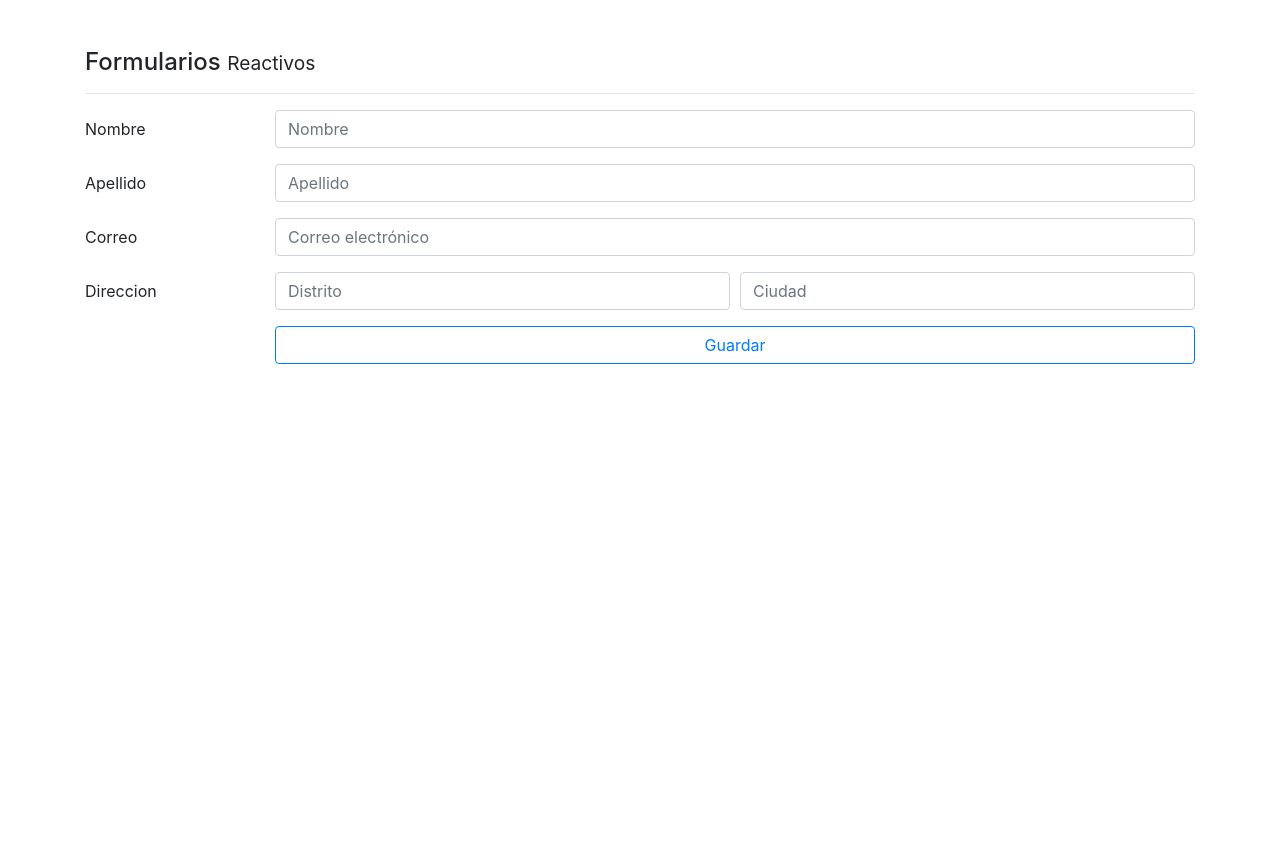
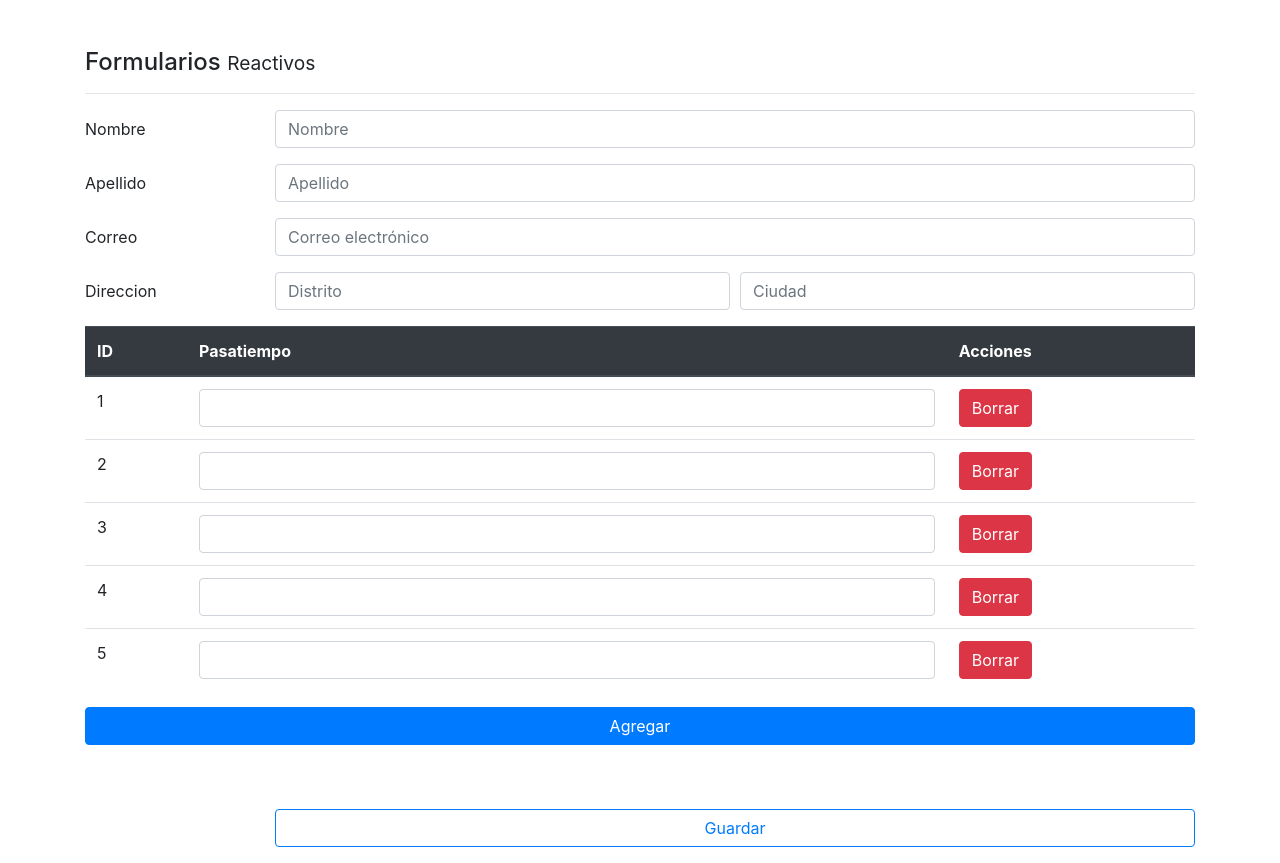
Before and after one commit to QuispeRosasGabriel/html-reactive-forms, an Angular app: page /reactivo in a window 1280 px wide. Before the commit the page ends 800 px from the top, so only its background shows below. Built offline with nearby package versions, Linux system fonts and the light colour scheme.

Commit message:
form array

```diff
--- a/src/app/pages/reactive/reactive.component.html
+++ b/src/app/pages/reactive/reactive.component.html
@@ -60,6 +60,7 @@
           class="form-control"
           formControlName="distrito"
           placeholder="Distrito"
+          [class.is-invalid]="distritoNoValido"
         />
       </div>
       <div class="col">
@@ -68,8 +69,37 @@
           formControlName="ciudad"
           class="form-control"
           placeholder="Ciudad"
+          [class.is-invalid]="ciudadNoValido"
         />
       </div>
+    </div>
+  </div>
+
+  <div class="form-group row">
+    <div class="col">
+      <table class="table">
+        <thead class="thead-dark">
+          <tr>
+            <th>ID</th>
+            <th>Pasatiempo</th>
+            <th>Acciones</th>
+          </tr>
+        </thead>
+        <tbody formArrayName="pasatiempos">
+          <tr *ngFor="let control of pasatiempos.controls; let i = index">
+            <td>{{ i + 1 }}</td>
+            <td>
+              <input type="text" class="form-control" [formControlName]="i" />
+            </td>
+            <td>
+              <button class="btn btn-danger">Borrar</button>
+            </td>
+          </tr>
+        </tbody>
+      </table>
+      <button class="btn btn-primary mt-3 mb-5 btn-block" type="button">
+        Agregar
+      </button>
     </div>
   </div>
 
--- a/src/app/pages/reactive/reactive.component.ts
+++ b/src/app/pages/reactive/reactive.component.ts
@@ -1,5 +1,5 @@
 import { Component, OnInit } from '@angular/core';
-import { FormGroup, FormBuilder, Validators } from '@angular/forms';
+import { FormGroup, FormBuilder, Validators, FormArray } from '@angular/forms';
 
 @Component({
   selector: 'app-reactive',
@@ -11,9 +11,14 @@
 
   constructor(private formBuilder: FormBuilder) {
     this.crearFormulario();
+    // this.cargarData();
   }
 
   ngOnInit(): void {}
+
+  public get pasatiempos() {
+    return this.forma.get('pasatiempos') as FormArray;
+  }
 
   public get nombreNoValido() {
     return this.forma.get('nombre').invalid && this.forma.get('nombre').touched;
@@ -28,26 +33,65 @@
   public get correoNoValido() {
     return this.forma.get('correo').invalid && this.forma.get('correo').touched;
   }
+
+  public get distritoNoValido() {
+    return (
+      this.forma.get('direccion.distrito').invalid &&
+      this.forma.get('direccion.distrito').touched
+    );
+  }
+
+  public get ciudadNoValido() {
+    return (
+      this.forma.get('direccion.ciudad').invalid &&
+      this.forma.get('direccion.ciudad').touched
+    );
+  }
+
   crearFormulario() {
     this.forma = this.formBuilder.group({
       nombre: ['', [Validators.required, Validators.minLength(5)]],
       apellido: ['', Validators.required],
       correo: [
         '',
-        Validators.pattern('[a-z0-9._%+-]+@[a-z0-9.-]+.[a-z]{2-3}$'),
+        // Validators.pattern('[a-z0-9._%+-]+@[a-z0-9.-]+.[a-z]{2-3}$'),
       ],
       direccion: this.formBuilder.group({
         distrito: ['', Validators.required],
         ciudad: ['', Validators.required],
       }),
+      pasatiempos: this.formBuilder.array([[], [], [], [], []]),
     });
   }
 
   guardar() {
     if (this.forma.invalid) {
       return Object.values(this.forma.controls).forEach((control) => {
-        control.markAsTouched();
+        if (control instanceof FormGroup) {
+          Object.values(control.controls).forEach((control) => {
+            control.markAsTouched();
+          });
+        } else {
+          control.markAsTouched();
+        }
       });
     }
+
+    //posteo de la informacion
+    this.forma.reset({
+      nombre: '',
+    });
+  }
+
+  cargarData() {
+    this.forma.setValue({
+      nombre: 'Juancho',
+      apellido: 'Perez',
+      correo: 'juanperz123@gmail.com',
+      direccion: {
+        distrito: 'Otario',
+        ciudad: 'Otawa',
+      },
+    });
   }
 }
```
